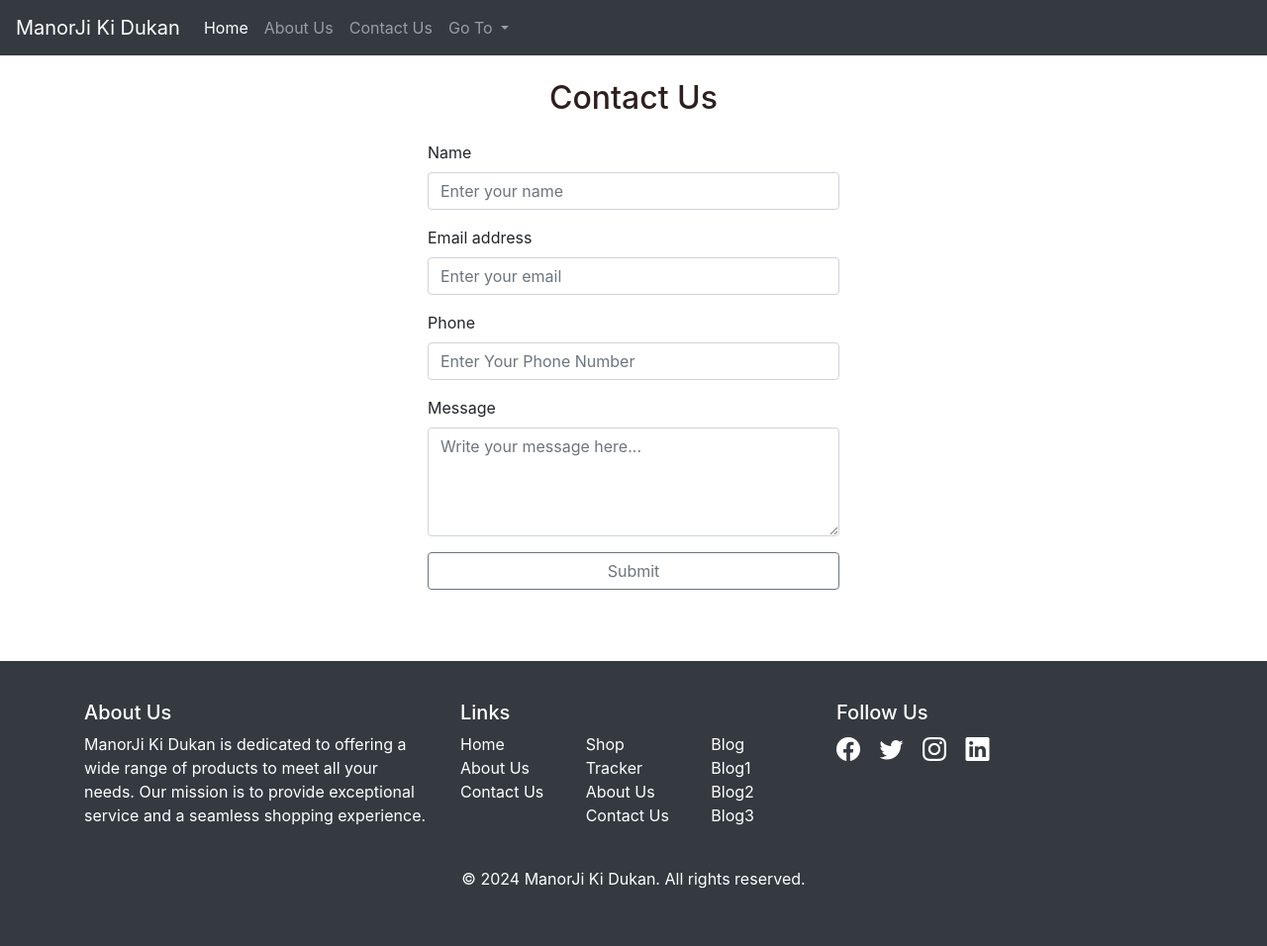
After one commit to Prince-Khatri/MKD, a Django app: page /contact/ in a window 1280 px wide. The commit adds this page. Shown: the whole page at 99% size. Run offline with Django 5.2, Linux system fonts and the light colour scheme; some libraries are stand-ins or nearby versions.

Commit message:
About us and contact us template is added for MKD home

```diff
--- a/mkd/templates/basic.html
+++ b/mkd/templates/basic.html
@@ -44,7 +44,7 @@
 
 <body>
   <nav class="navbar navbar-expand-lg navbar-dark bg-dark">
-    <a class="navbar-brand" href="/shop">ManorJi Ki Dukan</a>
+    <a class="navbar-brand" href="/">ManorJi Ki Dukan</a>
     <button class="navbar-toggler" type="button" data-toggle="collapse" data-target="#navbarSupportedContent"
       aria-controls="navbarSupportedContent" aria-expanded="false" aria-label="Toggle navigation">
       <span class="navbar-toggler-icon"></span>
@@ -53,15 +53,27 @@
     <div class="collapse navbar-collapse" id="navbarSupportedContent">
       <ul class="navbar-nav mr-auto">
         <li class="nav-item active">
-          <a class="nav-link" href="/shop">Home <span class="sr-only">(current)</span></a>
+          <a class="nav-link" href="/">Home <span class="sr-only">(current)</span></a>
         </li>
 
         <li class="nav-item">
-          <a class="nav-link" href="/shop/about">About Us</a>
+          <a class="nav-link" href="/about">About Us</a>
         </li>
         <li class="nav-item">
-          <a class="nav-link" href="/shop/contact">Contact Us</a>
+          <a class="nav-link" href="/contact">Contact Us</a>
         </li>
+
+        <li class="nav-item dropdown">
+          <a class="nav-link dropdown-toggle" href="#" id="goToDropdown" role="button" data-toggle="dropdown" aria-expanded="false">
+              Go To
+          </a>
+          <ul class="dropdown-menu" aria-labelledby="goToDropdown">
+              <li><a class="dropdown-item" href="/shop">Shop</a></li>
+              <div class="dropdown-divider"></div> <!-- Divider placed correctly -->
+              <li><a class="dropdown-item" href="/blog">Blog</a></li>
+          </ul>
+      </li>
+
     </div>
   </nav>
 
@@ -82,10 +94,10 @@
           <h5>Links</h5>
           <ul class="list-unstyled">
               <div class="row">
-            <div class="col-md-3">
+            <div class="col-md-4">
             <li><a href="/">Home</a></li>
-            <li><a href="/shop">Shop</a></li>
-            <li><a href="/blog">Blog</a></li>
+            <li><a href="/about">About Us</a></li>
+            <li><a href="/contact">Contact Us</a></li>
             </div>
             <div class="col-md-4">
             <li><a href="/shop">Shop</a></li>
--- /dev/null
+++ b/mkd/templates/contact.html
@@ -0,0 +1,88 @@
+{% extends 'basic.html' %}
+{% block title %}ManorjiKiDukan-Contact Us{% endblock %}
+{% block style %}
+<style>
+    body,
+    html {
+        height: 100%;
+        display: flex;
+        flex-direction: column;
+    }
+
+    .content {
+        flex: 1;
+    }
+</style>
+{% endblock %}
+{% block body %}
+{% if flag == 1 %}
+<div class="alert alert-success alert-dismissible fade show" role="alert">
+    {{message}}
+    <button type="button" class="close" data-dismiss="alert" aria-label="Close">
+        <span aria-hidden="true">&times;</span>
+    </button>
+</div>
+{% endif %}
+
+{% if flag == 2 %}
+<div class="alert alert-danger alert-dismissible fade show" role="alert">
+    {{message}}
+    <button type="button" class="close" data-dismiss="alert" aria-label="Close">
+        <span aria-hidden="true">&times;</span>
+    </button>
+</div>
+{% endif %}
+
+{% if flag == 0 %}
+
+{% endif %}
+
+
+<div class="container mt-4 mb-4">
+
+
+    <form style="width: 26rem; margin: 0 auto; " action='/shop/contact/' method="post">{% csrf_token %}
+        <!-- Form Heading -->
+        <h2 class="text-center mt-3 mb-4" style="color: #2d201f;">Contact Us</h2>
+
+        <!-- Name input -->
+        <div class="mb-3">
+            <label for="userName" class="form-label">Name</label>
+            <input name="userName" type="text" class="form-control" id="userName" placeholder="Enter your name">
+        </div>
+
+        <!-- Email input -->
+        <div class="mb-3">
+            <label for="userEmail" class="form-label">Email address</label>
+            <input name="userEmail" type="email" class="form-control" id="userEmail" placeholder="Enter your email">
+        </div>
+
+        <!-- Phone input -->
+        <div class="mb-3">
+            <label for="userPhone" class="form-label">Phone</label>
+            <input name="userPhone" type="tel" class="form-control" id="userPhone"
+                placeholder="Enter Your Phone Number">
+        </div>
+
+        <!-- Message input -->
+        <div class="mb-3">
+            <label for="userMessage" class="form-label">Message</label>
+            <textarea name="userMessage" class="form-control" id="userMessage" rows="4"
+                placeholder="Write your message here..."></textarea>
+        </div>
+
+        <!-- Checkbox -->
+
+
+        <!-- Submit button -->
+        <div class="d-grid mt-2">
+            <button class="btn btn-outline-secondary btn-block">Submit</button>
+        </div>
+
+    </form>
+</div>
+<br><br>
+
+
+
+{% endblock %}
--- a/mkd/urls.py
+++ b/mkd/urls.py
@@ -24,6 +24,8 @@ from django.conf.urls.static import static
 urlpatterns = [
     path('admin/', admin.site.urls),
     path('',views.index,name="MKDindex"),
+    path('contact/',views.contact,name="Contact Us"),
+    path('about/',views.about,name="About Us"),
     path('shop/',include('shop.urls')),
     path('blog/',include('blog.urls')),
 ] + static(settings.MEDIA_URL, document_root = settings.MEDIA_ROOT)
--- a/mkd/views.py
+++ b/mkd/views.py
@@ -3,3 +3,9 @@ from django.shortcuts import render
 
 def index(request):
     return render(request,'index.html')
+
+def contact(request):
+    return render(request,'contact.html')
+
+def about(request):
+    return render(request,'about.html')
--- a/shop/templates/shop/basic.html
+++ b/shop/templates/shop/basic.html
@@ -129,7 +129,7 @@
 
 <body>
   <nav class="navbar navbar-expand-lg navbar-dark bg-dark">
-    <a class="navbar-brand" href="/shop">ManorJi Ki Dukan</a>
+    <a class="navbar-brand" href="/">ManorJi Ki Dukan</a>
     <button class="navbar-toggler" type="button" data-toggle="collapse" data-target="#navbarSupportedContent"
       aria-controls="navbarSupportedContent" aria-expanded="false" aria-label="Toggle navigation">
       <span class="navbar-toggler-icon"></span>
```
Also changed, not shown: mkd/templates/about.html (added, +65 -0 lines).
